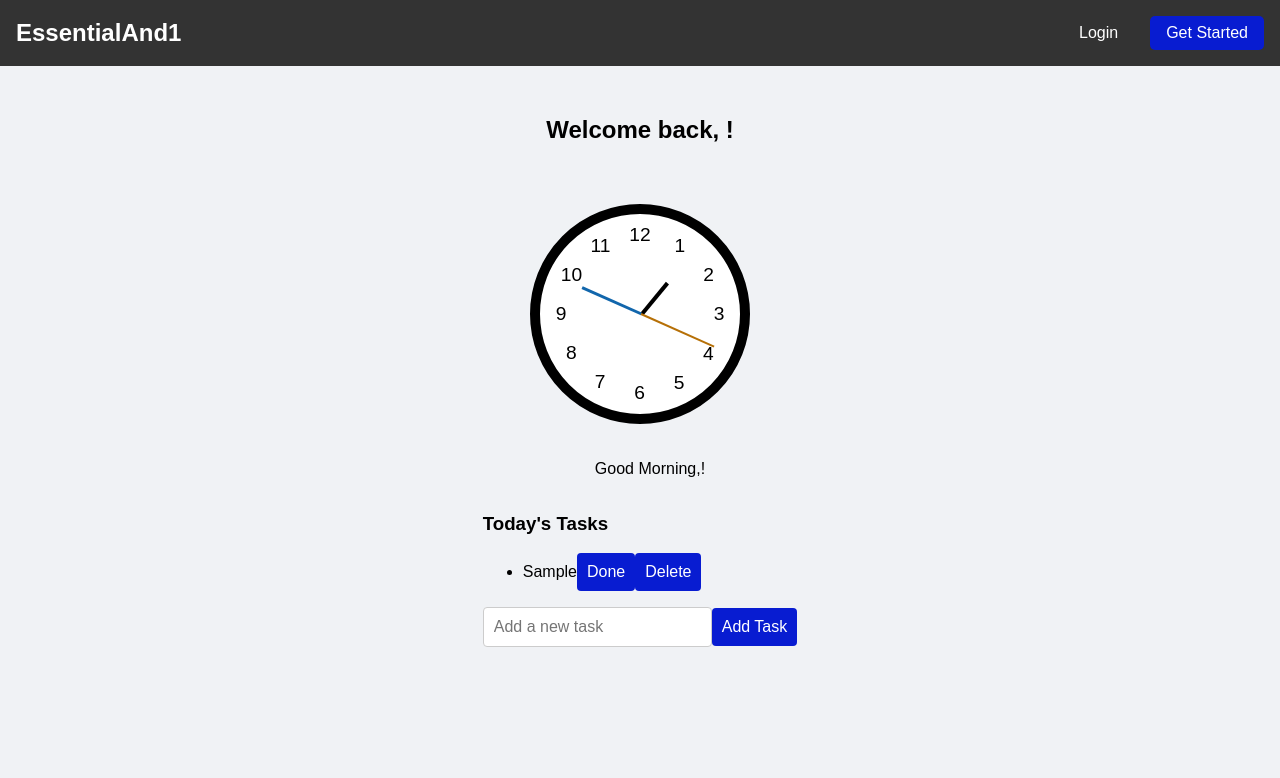
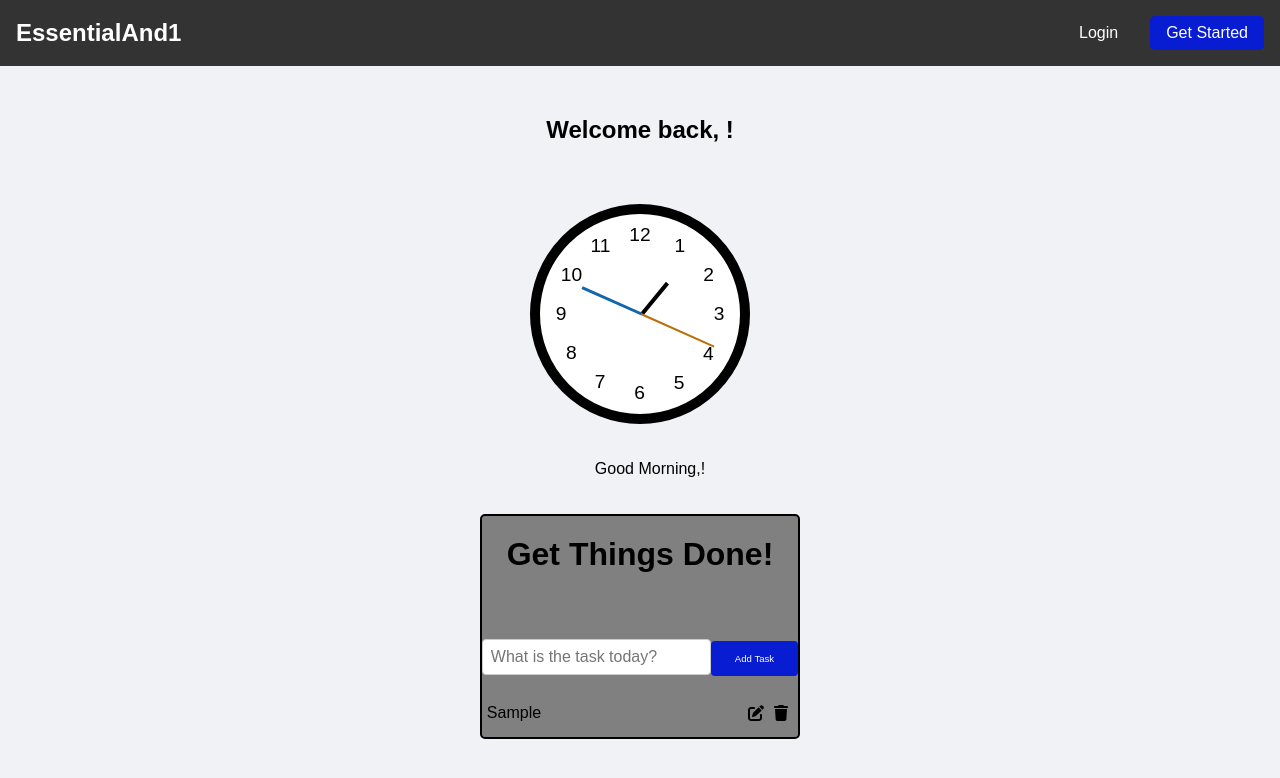
Before and after one commit to mattialavai/todo-app-react, a React (Create React App) app: page /todo in a window 1280 px wide. Both pictures are taken after typing "Sample" into the empty fields and a click on the button "Add Task". Shown: the top 778 px of the page. Built offline with nearby package versions, Linux system fonts and the light colour scheme.

Commit message:
Second commit

```diff
--- a/package.json
+++ b/package.json
@@ -3,6 +3,11 @@
   "version": "0.1.0",
   "private": true,
   "dependencies": {
+    "@fortawesome/fontawesome-svg-core": "^6.5.2",
+    "@fortawesome/free-brands-svg-icons": "^6.5.2",
+    "@fortawesome/free-regular-svg-icons": "^6.5.2",
+    "@fortawesome/free-solid-svg-icons": "^6.5.2",
+    "@fortawesome/react-fontawesome": "^0.2.2",
     "@testing-library/jest-dom": "^5.17.0",
     "@testing-library/react": "^13.4.0",
     "@testing-library/user-event": "^13.5.0",
@@ -11,6 +16,7 @@
     "react-dom": "^18.3.1",
     "react-router-dom": "^6.23.1",
     "react-scripts": "5.0.1",
+    "uuid": "^10.0.0",
     "web-vitals": "^2.1.4"
   },
   "scripts": {
--- a/src/App.css
+++ b/src/App.css
@@ -398,9 +398,9 @@ button[type="submit"]:hover {
   background-color: #0056b3;
 }
 
-/* todo page */
+
 /* src/components/Todo.css */
-
+/* Container */
 .todo-container {
   display: flex;
   flex-direction: column;
@@ -408,6 +408,7 @@ button[type="submit"]:hover {
   margin-top: 20px;
 }
 
+/* User Profile */
 .user-profile {
   display: flex;
   flex-direction: column;
@@ -422,6 +423,7 @@ button[type="submit"]:hover {
   object-fit: cover;
 }
 
+/* Clock */
 .clock {
   margin: 20px 0;
 }
@@ -478,6 +480,7 @@ button[type="submit"]:hover {
   background-color: rgb(182, 112, 7);
 }
 
+/* Headings */
 h2 {
   margin: 10px 0;
 }
@@ -485,6 +488,101 @@ h2 {
 h1 {
   margin: 20px 0;
 }
+
+/* Tasks */
+.tasks {
+  width: 100%;
+  max-width: 600px;
+  margin: 20px 0;
+  background: gray;
+  border: solid 2px;
+  border-radius: 5px;
+}
+
+/* Todo Form */
+.TodoForm {
+  width: 100%;
+  max-width: 600px;
+  margin: 0 auto; /* Center align the form */
+}
+
+.form-group {
+  display: flex;
+  align-items: baseline; /* Stretch items vertically */
+}
+
+.todo-input {
+  flex: 1; /* Grow to fill remaining space */
+  padding: 10px;
+  font-size: 16px;
+  border: 1px solid #ccc;
+  border-radius: 5px 0 0 5px;
+}
+
+.todo-btn {
+  padding: 10px 20px;
+  font-size: 16px;
+  background-color: #007bff;
+  color: white;
+  border: none;
+  border-radius: 0 5px 5px 0;
+  cursor: pointer;
+}
+button[type="submit"] {
+  background-color: #081cd1;
+  color: white;
+  padding: 0.75rem 1.5rem;
+  margin-top: 3.0rem;
+  font-size: 0.6rem;
+  text-decoration: none;
+  border-radius: 4px;
+  border: none;
+  cursor: pointer;
+  transition: background-color 0.3s;
+}
+
+.Todo {
+  display: flex;
+  align-items: center;
+  justify-content: space-between;
+  margin-bottom: 10px; /* Adjust as needed */
+  width: 100%;
+}
+
+.todo-text {
+  display: flex;
+  align-items: center;
+  justify-content: space-between;
+  width: 100%;
+}
+
+.todo-text p,
+.todo-text input {
+    margin: 0;
+    padding: 5px; /* Adjust as needed */
+    flex-grow: 1; /* Ensures the text/input takes available space */
+}
+
+.icon-container {
+    display: flex;
+    gap: 10px; /* Adjust spacing between icons */
+    margin-left: 10px;
+    padding-right: 10px;
+
+}
+
+.edit-form {
+    display: flex;
+    align-items: center;
+    width: 100%;
+}
+
+.edit-form input {
+    flex-grow: 1;
+    padding: 5px; /* Adjust as needed */
+}
+
+
 
 /* Responsive */
 
--- a/src/App.js
+++ b/src/App.js
@@ -1,5 +1,6 @@
 import React from 'react';
 import { Route, Routes } from 'react-router-dom';
+import { UserProvider } from './components/UserContext';
 import Dashboard from './components/Dashboard';
 import Signup from './components/Signup';
 import Login from './components/Login';
@@ -9,6 +10,7 @@ import Navbar from './components/Navbar';
 import './App.css';  // Import the CSS file
 
 const App = () => (
+  <UserProvider>
     <div className="container">
       <header className="header">
         <Navbar />
@@ -23,6 +25,7 @@ const App = () => (
         </Routes>
       </main>
     </div>
+  </UserProvider>
 );
 
 export default App;
--- a/src/components/Signup.js
+++ b/src/components/Signup.js
@@ -1,5 +1,3 @@
-// src/components/Signup.js
-
 import React, { useState, useRef, useContext } from 'react';
 import { Link, useNavigate } from 'react-router-dom';
 import { UserContext } from './UserContext';
@@ -12,13 +10,13 @@ const Signup = () => {
     const [email, setEmail] = useState('');
     const [password, setPassword] = useState('');
     const [confirmPassword, setConfirmPassword] = useState('');
-  const [profileImage, setProfileImage] = useState('');
+    const [profileImage, setProfileImage] = useState(''); // State for profile image
     const fileInputRef = useRef(null);
 
     const handleSignup = (e) => {
         e.preventDefault();
         // Store the user data in context
-    setUser({ name, profileImage });
+        setUser({ name, profileImage }); // Store profileImage after form submission
         navigate('/todo');
     };
 
@@ -63,8 +61,8 @@ const Signup = () => {
                     <label htmlFor="profileImage">Upload Profile Image:</label>
                     <input type="file" id="profileImage" ref={fileInputRef} onChange={handleImageChange} />
                 </div>
-        {profileImage && (
-          <button type="button" onClick={handleRemoveImage} className="remove-image-button">X</button>
+                {profileImage && ( // Only show the remove button if profileImage is set
+                    <button type="button" onClick={handleRemoveImage} className="remove-image-button">Remove Image</button>
                 )}
                 <button type="submit">Signup</button>
             </form>
--- a/src/components/TodoList.js
+++ b/src/components/TodoList.js
@@ -1,13 +1,95 @@
-import React, { useContext, useEffect, useState } from 'react';
+import React, { useState, useEffect, useContext } from 'react';
+import { v4 as uuidv4 } from 'uuid';
 import { UserContext } from './UserContext';
-// import './Todo.css'; // Ensure this file exists and includes necessary styles
+import { FontAwesomeIcon } from '@fortawesome/react-fontawesome';
+import { faPenToSquare, faTrash } from '@fortawesome/free-solid-svg-icons';
+// import './Todo.css'; // Ensure your CSS file is imported for styling
+
+const TodoForm = ({ addTodo }) => {
+    const [value, setValue] = useState('');
+
+    const handleSubmit = (e) => {
+        e.preventDefault();
+        if (value.trim()) { // Check if value is not empty or only whitespace
+            addTodo(value);
+            setValue('');
+        }
+    };
+
+    return (
+        <form onSubmit={handleSubmit} className="TodoForm">
+            <div className="form-group">
+                <input
+                    type="text"
+                    value={value}
+                    onChange={(e) => setValue(e.target.value)}
+                    className="todo-input"
+                    placeholder="What is the task today?"
+                />
+                <button type="submit" className="todo-btn">Add Task</button>
+            </div>
+        </form>
+    );
+};
+
+const Todo = ({ task, deleteTodo, editTodo, toggleComplete }) => {
+    const [editedTask, setEditedTask] = useState(task.task);
+    const [editing, setEditing] = useState(false);
+
+    const handleEditStart = () => {
+        setEditing(true);
+    };
+
+    const handleInputChange = (e) => {
+        setEditedTask(e.target.value);
+    };
+
+    const handleEditSave = () => {
+        console.log('Saving edited task:', editedTask);
+        editTodo(editedTask, task.id);
+        setEditing(false);
+    };
+
+    const handleKeyPress = (e) => {
+        if (e.key === 'Enter') {
+            handleEditSave();
+        }
+    };
+
+    return (
+        <div className="Todo">
+            {!editing ? (
+                <div className="todo-text">
+                    <p className={`${task.completed ? "completed" : "incompleted"}`} onClick={() => toggleComplete(task.id)}>
+                        {task.task}
+                    </p>
+                    <div className="icon-container">
+                        <FontAwesomeIcon className="edit-icon" icon={faPenToSquare} onClick={handleEditStart} />
+                        <FontAwesomeIcon className="delete-icon" icon={faTrash} onClick={() => deleteTodo(task.id)} />
+                    </div>
+                </div>
+            ) : (
+                <div className="edit-form">
+                    <input
+                        type="text"
+                        value={editedTask}
+                        onChange={handleInputChange}
+                        onBlur={handleEditSave}
+                        onKeyPress={handleKeyPress}
+                        autoFocus
+                    />
+                </div>
+            )}
+        </div>
+    );
+};
 
 const TodoList = () => {
     const { user } = useContext(UserContext);
-  const { name, profileImage } = user;
+    const { id: userId, name, profileImage } = user; // Assuming 'id' is the user's unique identifier
+
     const [currentTime, setCurrentTime] = useState(new Date());
-  const [tasks, setTasks] = useState([]);
-  const [newTask, setNewTask] = useState('');
+    const [todos, setTodos] = useState([]);
 
     useEffect(() => {
         const intervalId = setInterval(() => {
@@ -17,31 +99,48 @@ const TodoList = () => {
         return () => clearInterval(intervalId);
     }, []);
 
+    useEffect(() => {
+        // Load todos for the current user from localStorage or backend
+        const savedTodos = JSON.parse(localStorage.getItem(`todos_${userId}`)) || [];
+        setTodos(savedTodos);
+    }, [userId]); // Reload todos whenever userId changes
+
+    useEffect(() => {
+        // Save todos to localStorage whenever todos change
+        localStorage.setItem(`todos_${userId}`, JSON.stringify(todos));
+    }, [todos, userId]); // Save todos whenever todos or userId changes
+
+    const addTodo = (todo) => {
+        const newTodos = [...todos, { id: uuidv4(), task: todo, completed: false }];
+        setTodos(newTodos);
+    };
+
+    const toggleComplete = (id) => {
+        const newTodos = todos.map((todo) =>
+            todo.id === id ? { ...todo, completed: !todo.completed } : todo
+        );
+        setTodos(newTodos);
+    };
+
+    const deleteTodo = (id) => {
+        const newTodos = todos.filter((todo) => todo.id !== id);
+        setTodos(newTodos);
+    };
+
+    const editTodo = (editedTask, id) => {
+        const newTodos = todos.map((todo) =>
+            todo.id === id ? { ...todo, task: editedTask } : todo
+        );
+        setTodos(newTodos);
+    };
+
+    // Calculate current time values
     const hour = currentTime.getHours();
     const minute = currentTime.getMinutes();
     const second = currentTime.getSeconds();
     const hourDegrees = (hour % 12) * 30 + minute / 2; // 360 / 12 = 30
     const minuteDegrees = minute * 6; // 360 / 60 = 6
     const secondDegrees = second * 6; // 360 / 60 = 6
-
-  const addTask = () => {
-    if (newTask.trim() !== '') {
-      setTasks([...tasks, { text: newTask, done: false }]);
-      setNewTask('');
-    }
-  };
-
-  const toggleTask = (index) => {
-    const updatedTasks = [...tasks];
-    updatedTasks[index].done = !updatedTasks[index].done;
-    setTasks(updatedTasks);
-  };
-
-  const deleteTask = (index) => {
-    const updatedTasks = [...tasks];
-    updatedTasks.splice(index, 1);
-    setTasks(updatedTasks);
-  };
 
     return (
         <div className="todo-container">
@@ -65,20 +164,17 @@ const TodoList = () => {
                 <p style={{ marginLeft: '20px' }}>Good {hour < 12 ? 'Morning' : hour < 18 ? 'Afternoon' : 'Evening'},!</p>
             </div>
             <div className="tasks">
-        <h3>Today's Tasks</h3>
-        <ul>
-          {tasks.map((task, index) => (
-            <li key={index} className={task.done ? 'task-done' : ''}>
-              {task.text}
-              <button onClick={() => toggleTask(index)}>{task.done ? 'Undo' : 'Done'}</button>
-              <button onClick={() => deleteTask(index)}>Delete</button>
-            </li>
+                <h1>Get Things Done!</h1>
+                <TodoForm addTodo={addTodo} />
+                {todos.map((todo) => (
+                    <Todo
+                        key={todo.id}
+                        task={todo}
+                        deleteTodo={deleteTodo}
+                        editTodo={editTodo}
+                        toggleComplete={toggleComplete}
+                    />
                 ))}
-        </ul>
-        <div className="add-task">
-          <input type="text" value={newTask} onChange={(e) => setNewTask(e.target.value)} placeholder="Add a new task" />
-          <button onClick={addTask}>Add Task</button>
-        </div>
             </div>
         </div>
     );
```
Also changed, not shown: src/components/EditTodoForm.js (deleted, +0 -11 lines), src/components/Todo.js (deleted, +0 -11 lines), src/components/TodoForm.js (deleted, +0 -17 lines), src/components/TodoWrapper.js (deleted, +0 -18 lines), 1 other file (tests, documents, lock files or other folders). Lines whose indentation alone changed are shown as unchanged.
